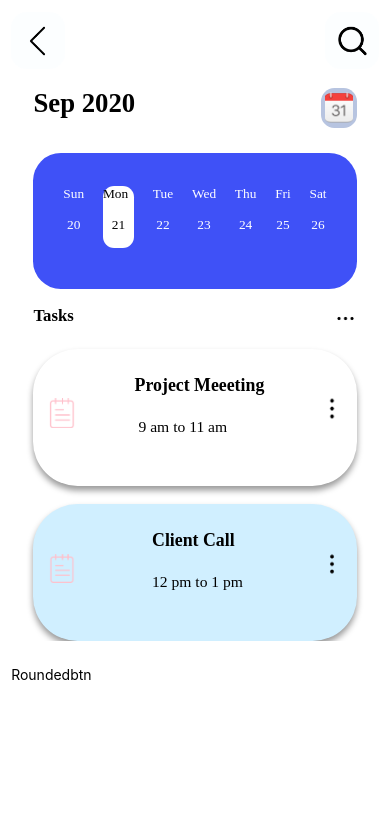
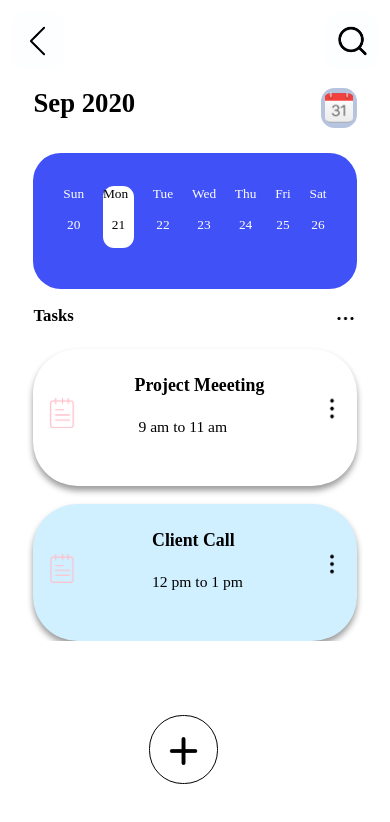
Before and after one commit to Mansoorali121/React-Native-Interview-Preparation, a React Native app: screen / in a window 390 px wide. Shown: the top 822 px of the page. Built offline with nearby package versions, Linux system fonts and the light colour scheme.

Commit message:
btn complete

```diff
--- a/src/components/Roundedbtn.js
+++ b/src/components/Roundedbtn.js
@@ -1,11 +1,13 @@
-import { StyleSheet, Text, View } from 'react-native'
+import { Image, StyleSheet, Text, TouchableOpacity, View } from 'react-native'
 import React from 'react'
-import { vs } from 'react-native-size-matters';
+import { vs, s } from 'react-native-size-matters';
 
 const Roundedbtn = () => {
   return (
     <View style={styles.container}>
-      <Text>Roundedbtn</Text>
+      <TouchableOpacity style={styles.btn} >
+        <Image source={require("../assets/add.png")} style={styles.image} />
+      </TouchableOpacity>
     </View>
   )
 }
@@ -14,4 +16,21 @@ export default Roundedbtn;
 
 const styles = StyleSheet.create({
     container:{marginTop:vs(20)},
+    btn:{height:vs
+        (55),
+        backgroundColor:"#0000",
+        width:vs(55),
+        borderRadius:vs(27),
+        position:"absolute",
+        right:vs
+        (130),
+        top:vs
+        (40),
+        borderWidth:s
+        (0.2),
+        borderColor:"#000",
+    },
+    image:{height:vs(30),width:vs(30),alignSelf:"center",justifyContent:"center",marginVertical:vs
+        (13)
+    },
 })
```
